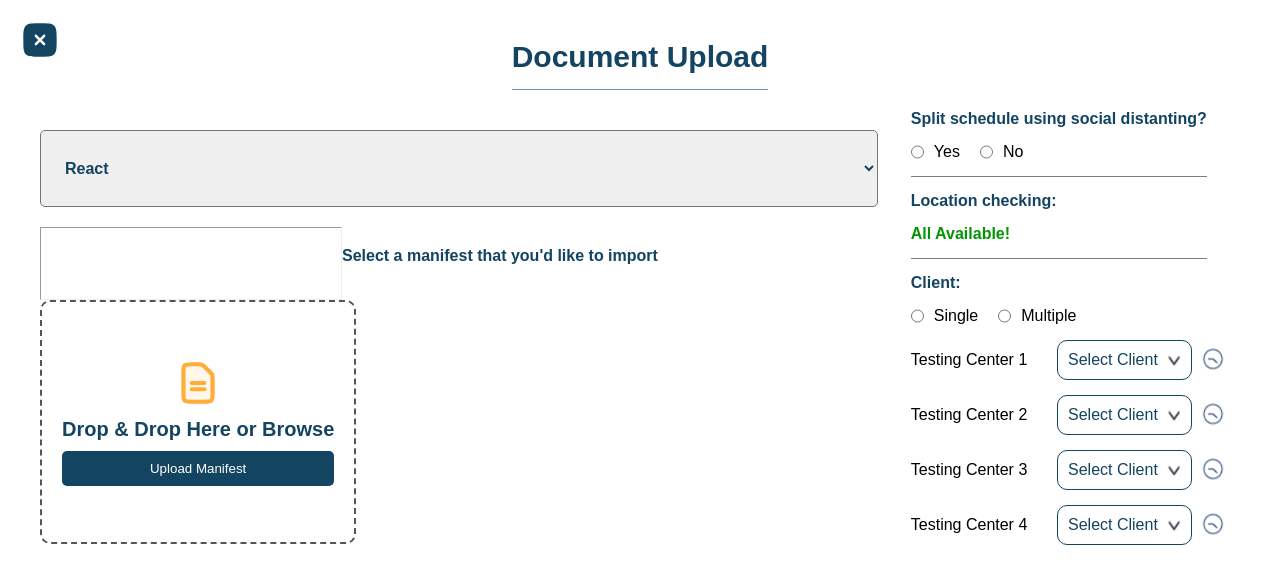
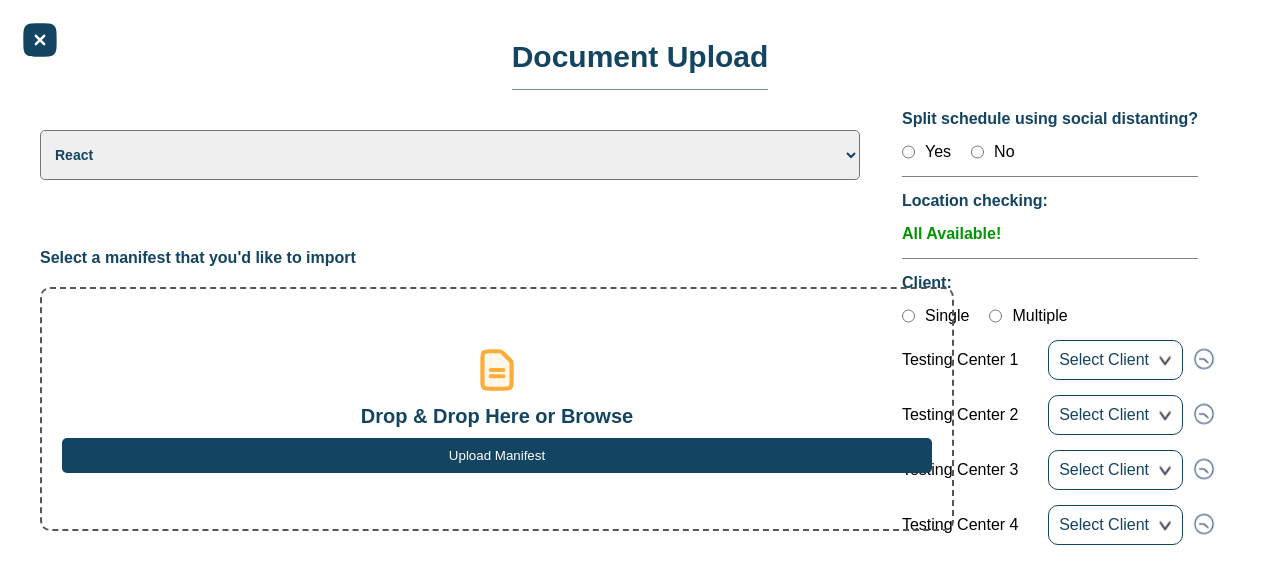
Before and after one commit to Faxraddin/Robby, a React (Create React App) app: page / in a window 1280 px wide. Shown: the top 584 px of the page. Built offline with nearby package versions, Linux system fonts and the light colour scheme.

Commit message:
align try 2

```diff
--- a/src/components/Form.js
+++ b/src/components/Form.js
@@ -5,16 +5,17 @@ import RightPart from './RightPart/RightPart';
 
 const Form = () => {
   return (
-    <div style={{display:'flex'}}>
+    <div style={{ display: "flex" }}>
       <div className="main_form_div">
         <Select fields={["React", "Node"]} />
-        <hr style={{ width: "300px" }} />
-        <p className="upload_heading">
-          Select a manifest that you'd like to import
-        </p>
-        <UploadField />
+        <div style={{display:'flex',flexDirection:'column',width:'820px'}}>
+          <p className="upload_heading">
+            Select a manifest that you'd like to import
+          </p>
+          <UploadField />
+        </div>
       </div>
-      <RightPart/>
+      <RightPart />
     </div>
   );
 };
--- a/src/components/Select.css
+++ b/src/components/Select.css
@@ -1,10 +1,11 @@
 .select_name {
     width: 100%;
     margin-bottom: 10px;
-    font-size: 16px;
+    font-size: 14px;
     color: rgb(19, 68, 97);
     font-weight: bold;
     border-radius: 5px;
-    padding: 20px;
+    padding: 10px;
+    height: 50px;
     margin: 20px 0;
 }
--- a/src/components/UploadField.css
+++ b/src/components/UploadField.css
@@ -7,6 +7,7 @@
     align-items: center;
     height: 200px;
     padding: 20px;
+    width: 870px;
     border-radius: 10px;
     border: 2px dashed #555;
     color: #444;
```
